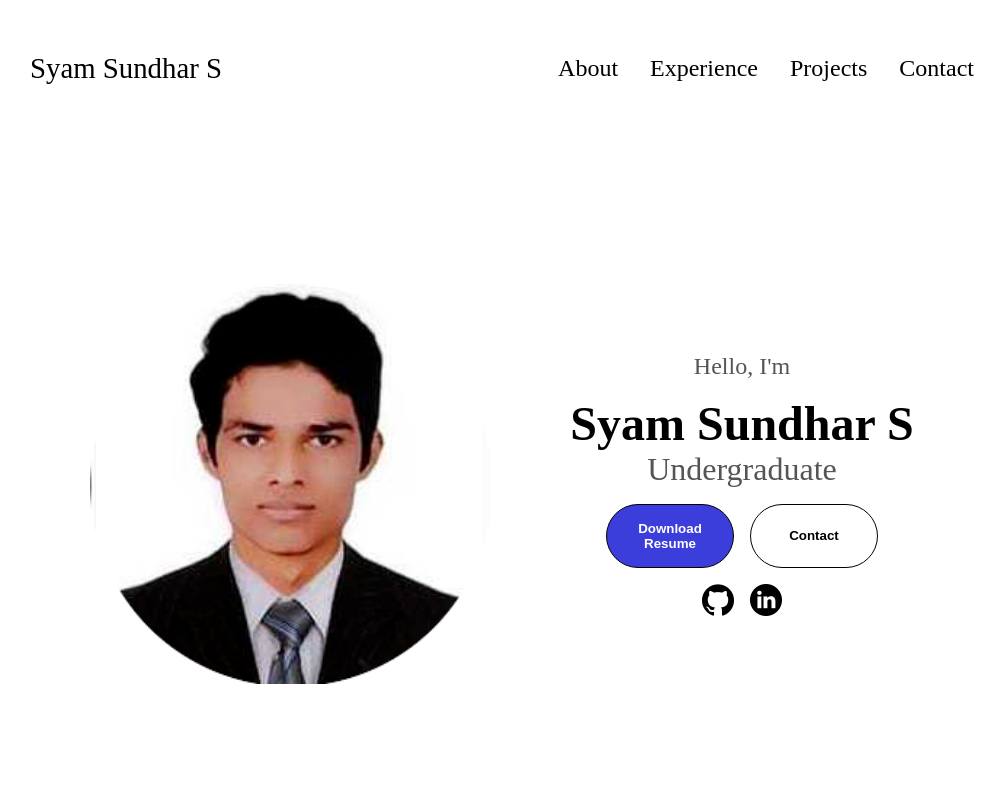
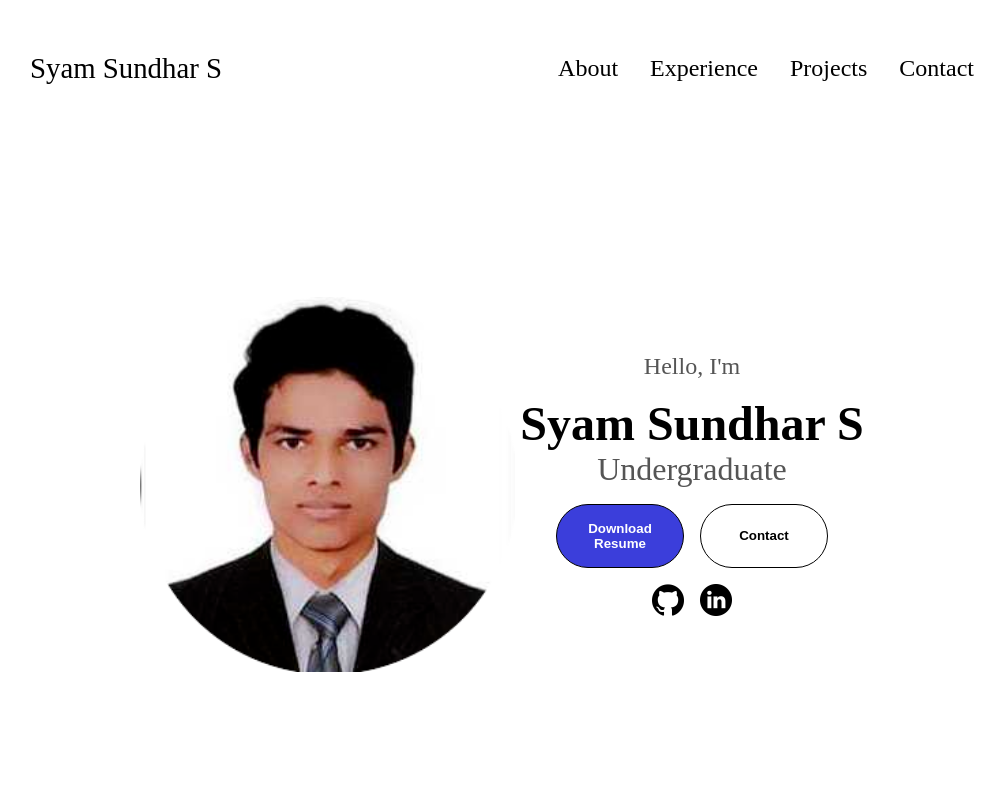
Before and after one commit to SyamSundhar-S/Syam-Portfolio, a plain HTML site: page index.html in a window 1280 px wide. Shown: the top 800 px of the page, without its empty margins (138-1143 px from the left). Drawn offline with Linux system fonts and the light colour scheme; a web font is replaced by a local one.

Commit message:
Update style.css

```diff
--- a/style.css
+++ b/style.css
@@ -137,8 +137,8 @@ section{
 
 .profile_pic-container{
     display: flex;
-    height: 400px;
-    width: 400px;
+    height: 375px;
+    width: 300px;
     margin: auto 0;
     border-radius: 50px;
 }
```
